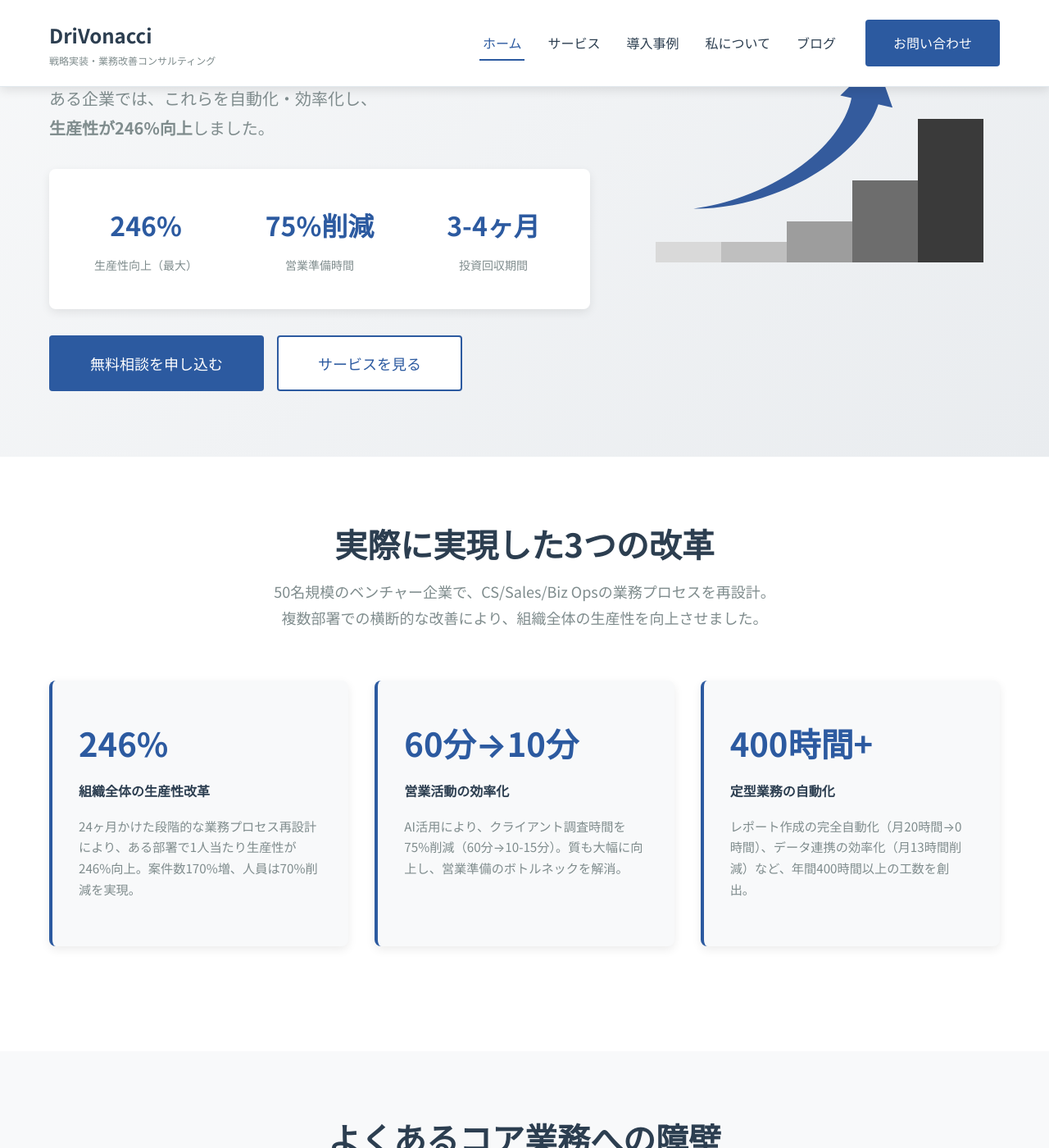
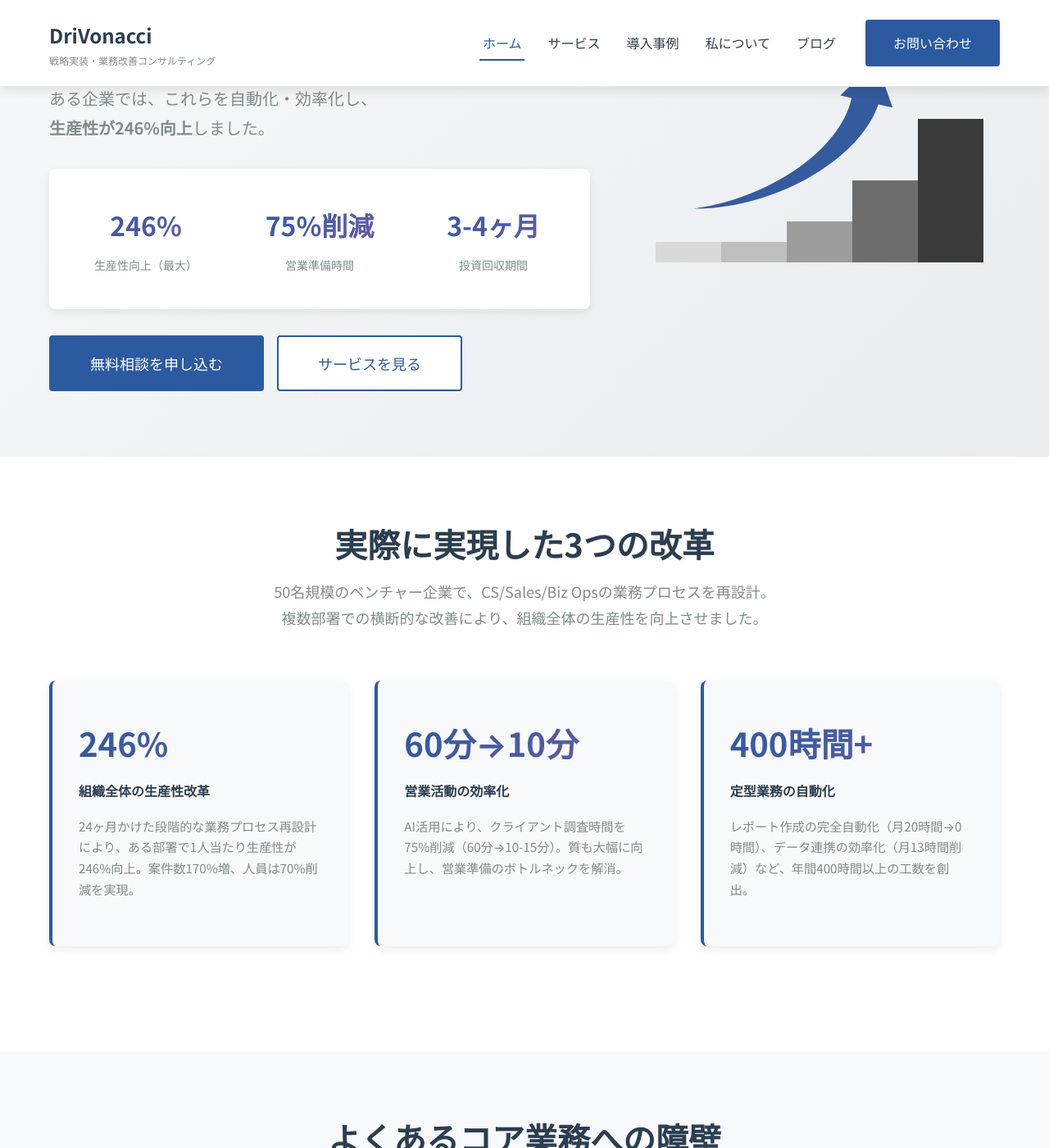
Before and after one commit to ManatoNhan/createHP, a Jekyll site: the page built from index.html, in a window 1280 px wide and 1400 px high, scrolled down 303 px. Shown: the whole window at 82% size. Built offline with Jekyll 4.4.1, drawn with Linux system fonts in a browser that asks for light colours.

Commit message:
Apply blue-purple gradient to stat values and achievement numbers

```diff
--- a/index.html
+++ b/index.html
@@ -91,7 +91,10 @@ description: 本来やるべき仕事に集中できる環境を。CS/Sales/Biz
   display: block;
   font-size: 2rem;
   font-weight: 700;
-  color: #2c5aa0;
+  background: linear-gradient(135deg, #2c5aa0 0%, #6b5ca5 100%);
+  -webkit-background-clip: text;
+  -webkit-text-fill-color: transparent;
+  background-clip: text;
   margin-bottom: 8px;
 }
 
@@ -179,7 +182,10 @@ description: 本来やるべき仕事に集中できる環境を。CS/Sales/Biz
 .achievement-number {
   font-size: 2.5rem;
   font-weight: 700;
-  color: #2c5aa0;
+  background: linear-gradient(135deg, #2c5aa0 0%, #6b5ca5 100%);
+  -webkit-background-clip: text;
+  -webkit-text-fill-color: transparent;
+  background-clip: text;
   margin-bottom: 8px;
 }
 
```
